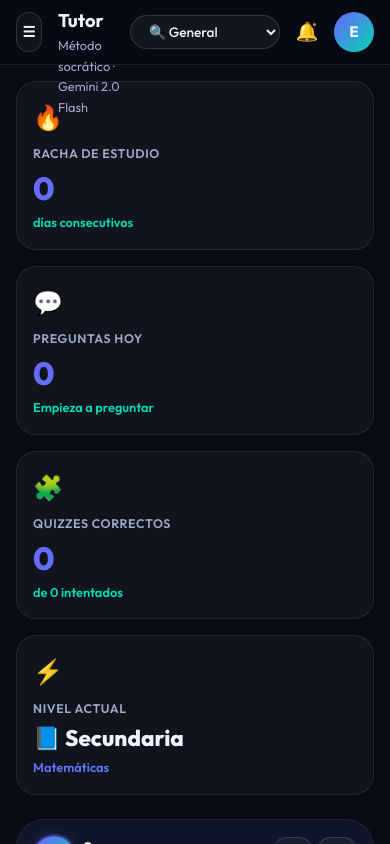
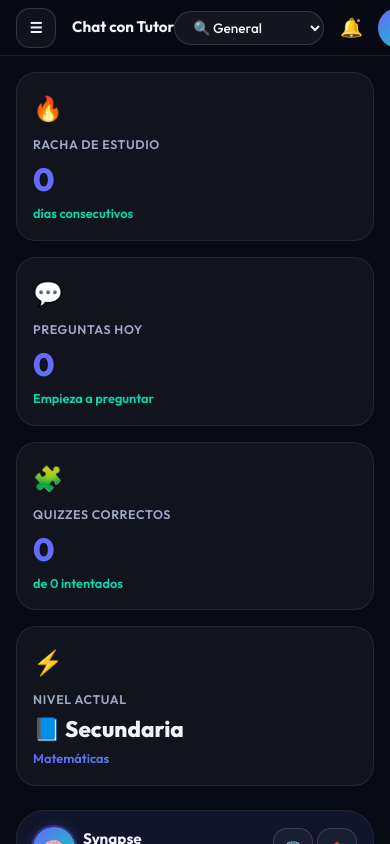
Before and after one commit to R1ckyB/Synapsi, a website: page frontend/dashboard.html in a window 390 px wide. Drawn offline with Linux system fonts and the light colour scheme.

Commit message:
fix(ui): hide breadcrumb text overlap on mobile and map daily questions by active subject

```diff
--- a/frontend/css/dashboard.css
+++ b/frontend/css/dashboard.css
@@ -643,6 +643,16 @@
   }
   .topbar {
     padding: 0 var(--sp-md) !important;
+    height: 56px !important;
+  }
+  .page-breadcrumb {
+    display: none !important;
+  }
+  .page-title {
+    font-size: 0.95rem !important;
+    white-space: nowrap !important;
+    overflow: hidden !important;
+    text-overflow: ellipsis !important;
   }
   .views-container {
     flex: 1 !important;
--- a/frontend/js/chat.js
+++ b/frontend/js/chat.js
@@ -252,6 +252,9 @@ function cambiarMateria(materia) {
   window.SynapseState.materiaActual = materia;
   const el = document.getElementById('stat-materia-actual');
   if (el) el.textContent = materia;
+  if (typeof actualizarPreguntaDia === 'function') {
+    actualizarPreguntaDia(materia);
+  }
   showToast(`Materia cambiada a ${materia} 📚`, 'info', 2000);
 }
 
--- a/frontend/js/config.js
+++ b/frontend/js/config.js
@@ -22,15 +22,48 @@ const SYNAPSE_CONFIG = {
 
   NIVELES: ['primaria', 'secundaria', 'preparatoria', 'universidad'],
 
-  PREGUNTAS_DIA: [
-    '¿Cuál es la diferencia entre una variable dependiente e independiente en un experimento?',
-    '¿Por qué el agua tiene mayor punto de ebullición que el metano siendo ambas moléculas pequeñas?',
-    '¿Qué es la Ley de Conservación de la Energía y cómo aplica en tu vida diaria?',
-    '¿En qué se diferencia un sistema de ecuaciones consistente de uno inconsistente?',
-    '¿Por qué la Revolución Industrial tuvo más impacto social que la Revolución Francesa?',
-    '¿Cuál es la función del ARN mensajero en la síntesis de proteínas?',
-    '¿Cómo se relacionan la aceleración, la velocidad y el tiempo en el movimiento uniformemente acelerado?',
-  ]
+  PREGUNTAS_DIA: {
+    'Matemáticas': [
+      '¿En qué se diferencia un sistema de ecuaciones consistente de uno inconsistente?',
+      '¿Cómo se calcula la pendiente de una recta dada su ecuación?',
+      '¿Cuál es la diferencia entre una ecuación cuadrática y una lineal?'
+    ],
+    'Física': [
+      '¿Cómo se relacionan la aceleración, la velocidad y el tiempo en el movimiento uniforme?',
+      '¿Qué es la Ley de Conservación de la Energía y cómo aplica en tu vida diaria?',
+      '¿Por qué los objetos caen a la misma velocidad en el vacío independientemente de su masa?'
+    ],
+    'Química': [
+      '¿Por qué el agua tiene mayor punto de ebullición que el metano siendo ambas moléculas pequeñas?',
+      '¿Cuál es la diferencia entre un enlace iónico y uno covalente?',
+      '¿Cómo afecta la temperatura a la velocidad de una reacción química?'
+    ],
+    'Historia': [
+      '¿Por qué la Revolución Industrial tuvo más impacto social que la Revolución Francesa?',
+      '¿Cuáles fueron las causas principales de la Primera Guerra Mundial?',
+      '¿Cómo influyó la imprenta de Gutenberg en la difusión del conocimiento en Europa?'
+    ],
+    'Biología': [
+      '¿Cuál es la función del ARN mensajero en la síntesis de proteínas?',
+      '¿En qué se diferencian las células procariotas de las eucariotas?',
+      '¿Cómo funciona la fotosíntesis en las plantas?'
+    ],
+    'Español': [
+      '¿Cuál es la diferencia entre un texto argumentativo y uno expositivo?',
+      '¿Cómo se identifican la idea principal y las secundarias en un párrafo?',
+      '¿Qué son las metáforas y las analogías en un texto literario?'
+    ],
+    'Inglés': [
+      'When should you use Present Perfect instead of Simple Past in English?',
+      'What is the difference between defining and non-defining relative clauses?',
+      'How do modal verbs change the tone of a sentence?'
+    ],
+    'General': [
+      '¿Cuál es la diferencia entre una variable dependiente e independiente en un experimento?',
+      '¿Cómo estructurar un método de estudio efectivo para exámenes?',
+      '¿En qué consiste el método científico y cuáles son sus pasos principales?'
+    ]
+  }
 };
 
 // Estado global de la sesión
--- a/frontend/js/dashboard.js
+++ b/frontend/js/dashboard.js
@@ -89,10 +89,8 @@ function initDashboard() {
   const statNivel = document.getElementById('stat-nivel');
   if (statNivel) statNivel.textContent = nivelLabel(user.nivelEducativo);
 
-  // Load daily question
-  const q = SYNAPSE_CONFIG.PREGUNTAS_DIA[new Date().getDay() % SYNAPSE_CONFIG.PREGUNTAS_DIA.length];
-  const pregEl = document.getElementById('pregunta-dia');
-  if (pregEl) pregEl.textContent = q;
+  // Load daily question based on subject
+  actualizarPreguntaDia(user.materiaActual || 'General');
 
   // Racha — primero desde API, fallback a localStorage
   const rachaLocal = user.racha ?? 0;
@@ -261,6 +259,19 @@ function renderMateriasView() {
 }
 
 /* ── HELPERS ─────────────────────────────────────────────── */
+function actualizarPreguntaDia(materia) {
+  const m = materia || window.SynapseState.materiaActual || 'General';
+  const preguntasObj = SYNAPSE_CONFIG.PREGUNTAS_DIA || {};
+  const preguntasList = preguntasObj[m] || preguntasObj['General'] || [];
+
+  if (preguntasList.length) {
+    const dayIndex = new Date().getDay() % preguntasList.length;
+    const q = preguntasList[dayIndex];
+    const pregEl = document.getElementById('pregunta-dia');
+    if (pregEl) pregEl.textContent = q;
+  }
+}
+
 function nivelLabel(nivel) {
   const map = {
     primaria:    '🏫 Primaria',
```
